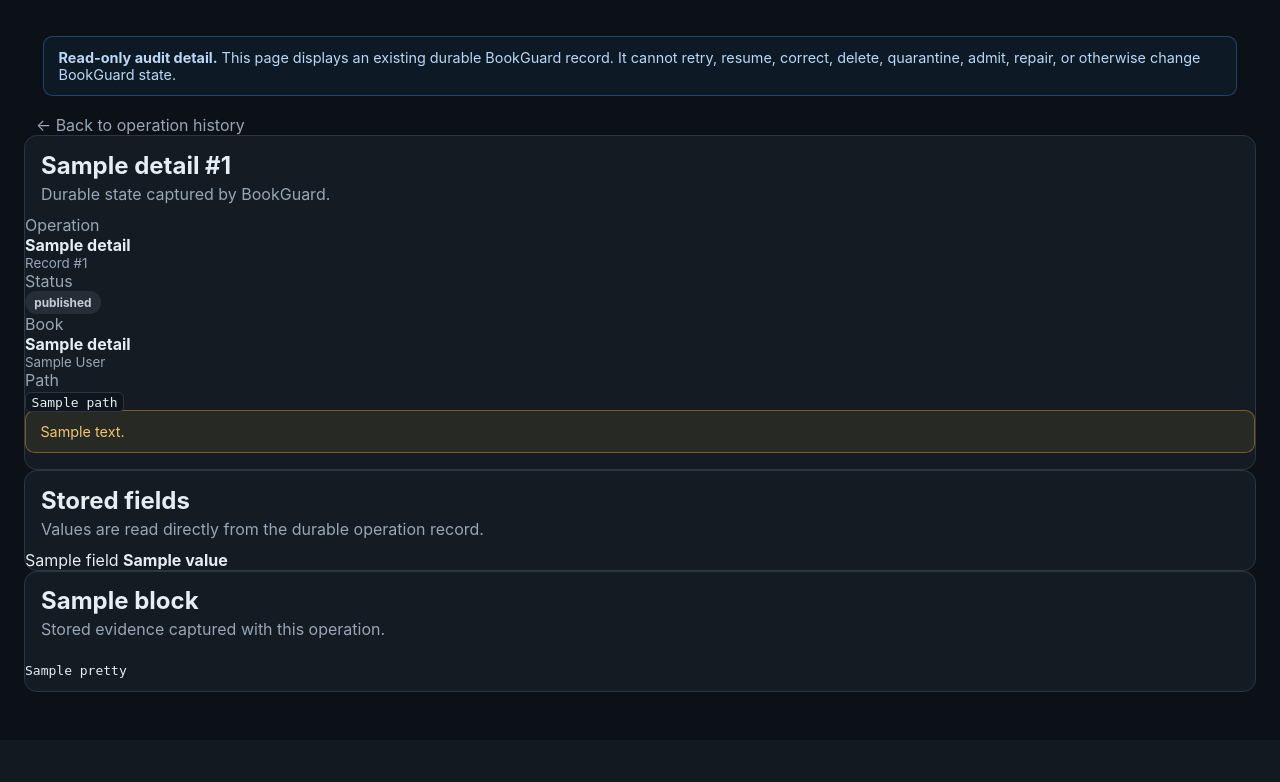
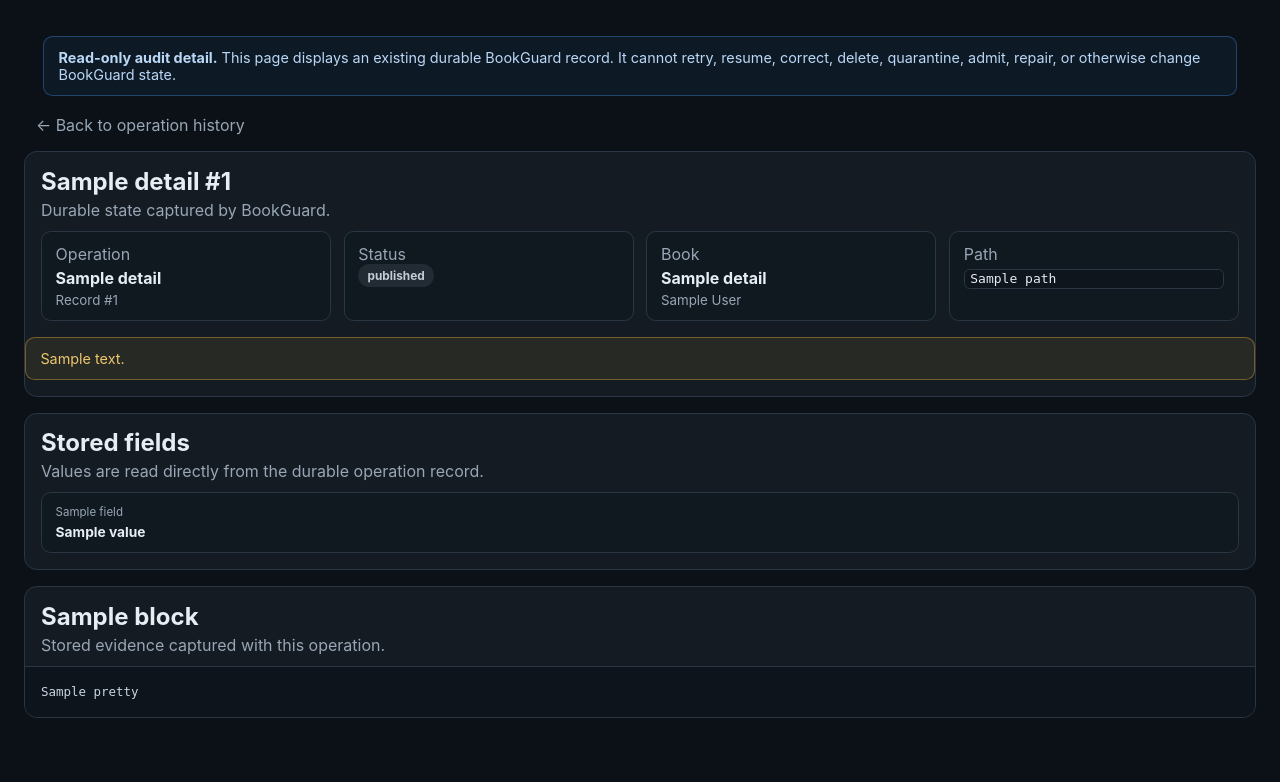
Before and after one commit to foobarbigtime/bookguard, a Python web app: template templates/history_detail.html in a window 1280 px wide. Shown: the part 87-869 px from the top of the page. Before the commit the page ends 779 px from the top, so only its background shows below. Run offline with Jinja, Linux system fonts and the light colour scheme; the template is opened without the code that fills it: most values are stand-ins (such as "Sample title", 1, 10 or a date in 2020).

Commit message:
Style read-only operation detail views

```diff
--- a/static/style.css
+++ b/static/style.css
@@ -234,3 +234,24 @@ input:focus, select:focus, textarea:focus { outline: none; border-color: #4e8bc7
 .history-table td:nth-child(2) { min-width:135px; }
 .history-table td:nth-child(3) { min-width:145px; }
 .history-table td:nth-child(4) { min-width:230px; }
+
+
+/* Read-only operation details */
+.history-detail-link { color:#bad8f6; text-decoration:none; }
+.history-detail-link:hover { text-decoration:underline; }
+.history-detail-main { max-width:1500px; }
+.history-detail-toolbar { margin:0 0 1rem; }
+.history-detail-card { margin-bottom:1rem; }
+.history-detail-summary { display:grid; grid-template-columns:repeat(auto-fit,minmax(220px,1fr)); gap:.8rem; padding:0 1rem 1rem; }
+.history-detail-summary article, .history-detail-field { min-width:0; border:1px solid var(--border); background:#101820; border-radius:.6rem; padding:.75rem .85rem; }
+.history-detail-summary strong { display:block; margin:.25rem 0; }
+.history-detail-summary code { display:block; margin-top:.3rem; overflow-wrap:anywhere; white-space:normal; }
+.history-detail-error { margin:0 1rem 1rem; border:1px solid rgba(224,93,93,.45); background:rgba(224,93,93,.07); border-radius:.65rem; padding:.8rem .9rem; }
+.history-detail-error strong { color:#f18b8b; }
+.history-detail-error p { margin-top:.35rem; overflow-wrap:anywhere; }
+.history-detail-note { margin:0 1rem 1rem; }
+.history-detail-grid { display:grid; grid-template-columns:repeat(auto-fit,minmax(260px,1fr)); gap:.7rem; padding:0 1rem 1rem; }
+.history-detail-field span { display:block; color:var(--muted); font-size:.72rem; margin-bottom:.3rem; }
+.history-detail-field strong { display:block; font-size:.86rem; overflow-wrap:anywhere; white-space:pre-wrap; }
+.history-detail-evidence { display:grid; gap:1rem; }
+.history-detail-json { margin:0; padding:1rem; max-height:520px; overflow:auto; border-top:1px solid var(--border); background:#0d141c; color:#c9d5e1; font-size:.78rem; line-height:1.45; white-space:pre-wrap; overflow-wrap:anywhere; }
```
